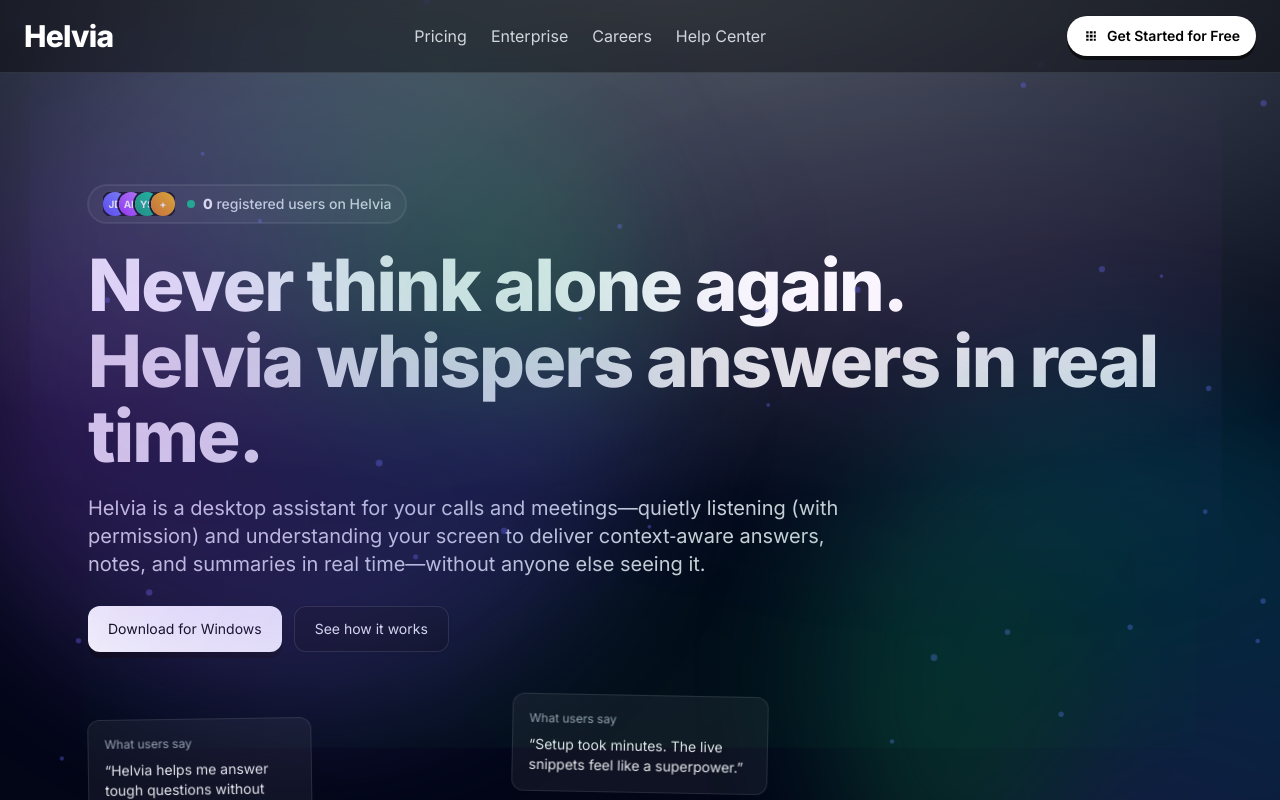
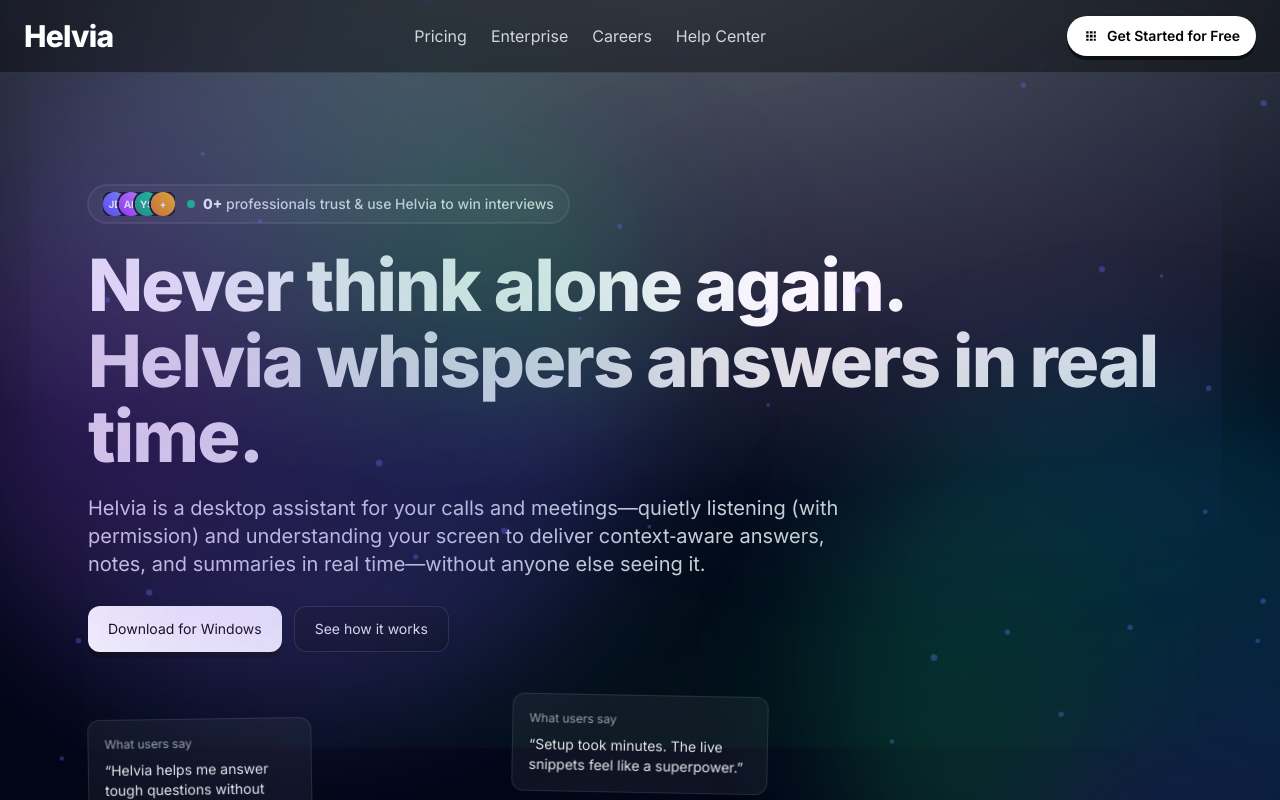
Before and after one commit to yash0226/Job-genie, a Next.js app: page / in a window 1280 px wide. Shown: the top 800 px of the page. Built offline with nearby package versions, Linux system fonts and the light colour scheme; no server answers; the database is empty.

Commit message:
Highlight monthly plan as most bought and display active user count on dmdfgalin page

```diff
--- a/src/app/dashboard/subscribe/page.tsx
+++ b/src/app/dashboard/subscribe/page.tsx
@@ -261,7 +261,7 @@ export default function Subscribe() {
               <span className="relative inline-flex rounded-full h-2 w-2 bg-emerald-500"></span>
             </span>
             <span>
-              Join <strong className="text-white font-bold">{userCount !== null ? userCount.toLocaleString() : 'our'}</strong> registered job seekers & professionals
+              Join <strong className="text-white font-bold">{userCount !== null ? `${userCount.toLocaleString()}+` : ''}</strong> professionals who trust & use Helvia to crack their interviews
             </span>
           </div>
         </div>
--- a/src/app/page.tsx
+++ b/src/app/page.tsx
@@ -318,8 +318,8 @@ export default function Home() {
               </span>
               <span>
                 <strong className="text-white font-extrabold">
-                  {userCount !== null ? userCount.toLocaleString() : '...'}
-                </strong> registered users on Helvia
+                  {userCount !== null ? `${userCount.toLocaleString()}+` : '...'}
+                </strong> professionals trust & use Helvia to win interviews
               </span>
             </div>
           </div>
@@ -550,10 +550,10 @@ export default function Home() {
           <div className="mt-10 grid grid-cols-1 sm:grid-cols-2 lg:grid-cols-4 gap-6">
             <div className="rounded-xl border border-indigo-500/30 bg-gradient-to-br from-indigo-900/30 via-white/5 to-white/5 p-6 relative overflow-hidden ring-1 ring-indigo-500/20">
               <div className="text-4xl font-black text-transparent bg-clip-text bg-gradient-to-r from-white via-indigo-200 to-indigo-400">
-                {userCount !== null ? userCount.toLocaleString() : '...'}
+                {userCount !== null ? `${userCount.toLocaleString()}+` : '...'}
               </div>
-              <div className="text-sm font-semibold text-indigo-200 mt-1">Registered Users</div>
-              <div className="text-xs text-gray-400 mt-0.5">Live database record count</div>
+              <div className="text-sm font-semibold text-indigo-200 mt-1">Professionals Using Helvia</div>
+              <div className="text-xs text-gray-400 mt-0.5">Actively used in live calls & interviews</div>
             </div>
             <div className="rounded-xl border border-white/10 bg-white/5 p-6">
               <div className="text-4xl font-extrabold text-white">99.95%</div>
@@ -736,12 +736,12 @@ export default function Home() {
                         <p className="mt-1 text-sm text-gray-300">Starter monthly plan — 1 month access</p>
                         <div className="mt-8">
                           <div className="flex items-baseline gap-2.5 flex-wrap">
-                            <span className="text-lg text-gray-500 line-through font-semibold">₹799</span>
-                            <span className="text-4xl font-extrabold text-white">₹499</span>
+                            <span className="text-lg text-gray-500 line-through font-semibold">₹1,499</span>
+                            <span className="text-4xl font-extrabold text-white">₹999</span>
                             <span className="text-base font-medium text-gray-300">/month</span>
-                            <span className="text-sm text-gray-400">($6)</span>
+                            <span className="text-sm text-gray-400">($12)</span>
                           </div>
-                          <span className="block text-xs text-gray-400 mt-1">Full 30 days access • basic screen assistant</span>
+                          <span className="block text-xs text-gray-400 mt-1">Full 30 days access • smart screen assistant</span>
                         </div>
                         <ul className="mt-8 space-y-4 text-sm">
                           <li className="flex items-start gap-3"><span className="text-emerald-400 mt-0.5 font-bold">✓</span><span className="text-gray-300">Invisible on screen share and recordings</span></li>
@@ -753,7 +753,7 @@ export default function Home() {
                         </ul>
                       </div>
                       <div className="p-6 pt-0">
-                        <a href={subscribeHref('monthly')} className="inline-flex w-full items-center justify-center gap-2 rounded-xl bg-white/10 hover:bg-white/20 text-white py-3 text-sm font-semibold ring-1 ring-inset ring-white/15 transition-all">Subscribe Moderate</a>
+                        <a href={subscribeHref('monthly')} className="inline-flex w-full items-center justify-center gap-2 rounded-xl bg-white/10 hover:bg-white/20 text-white py-3 text-sm font-semibold ring-1 ring-inset ring-white/15 transition-all">Subscribe Moderate at ₹999</a>
                       </div>
                     </div>
 
```
